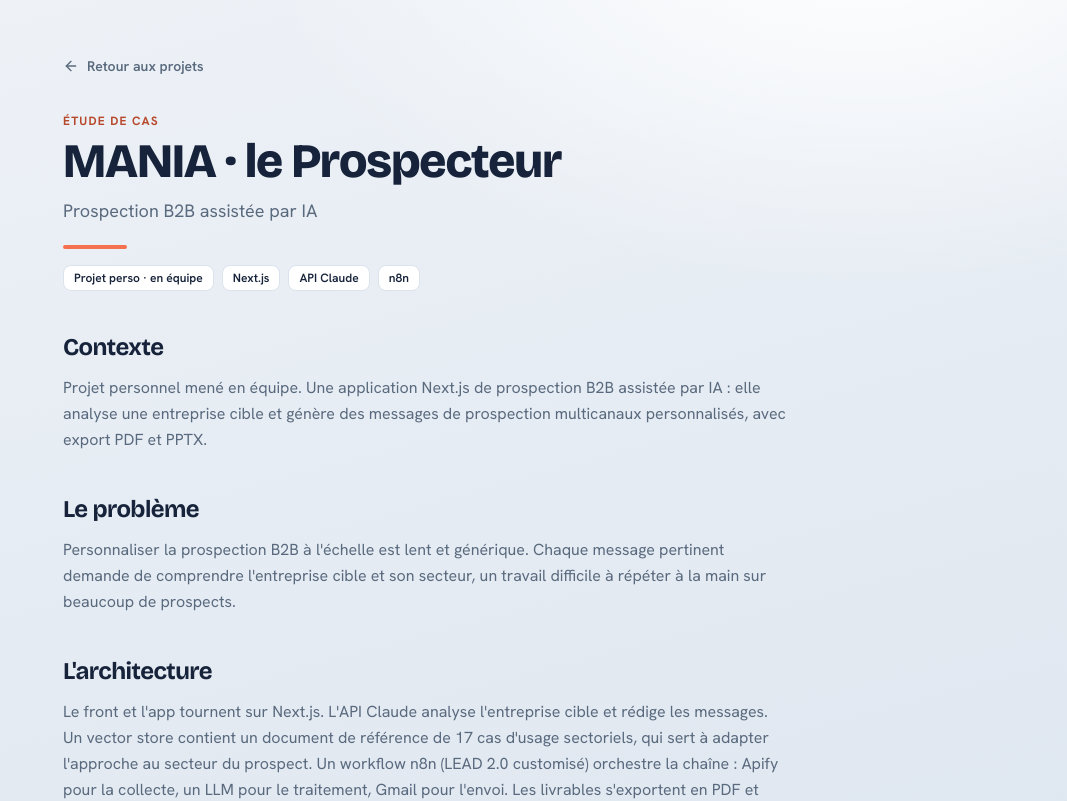
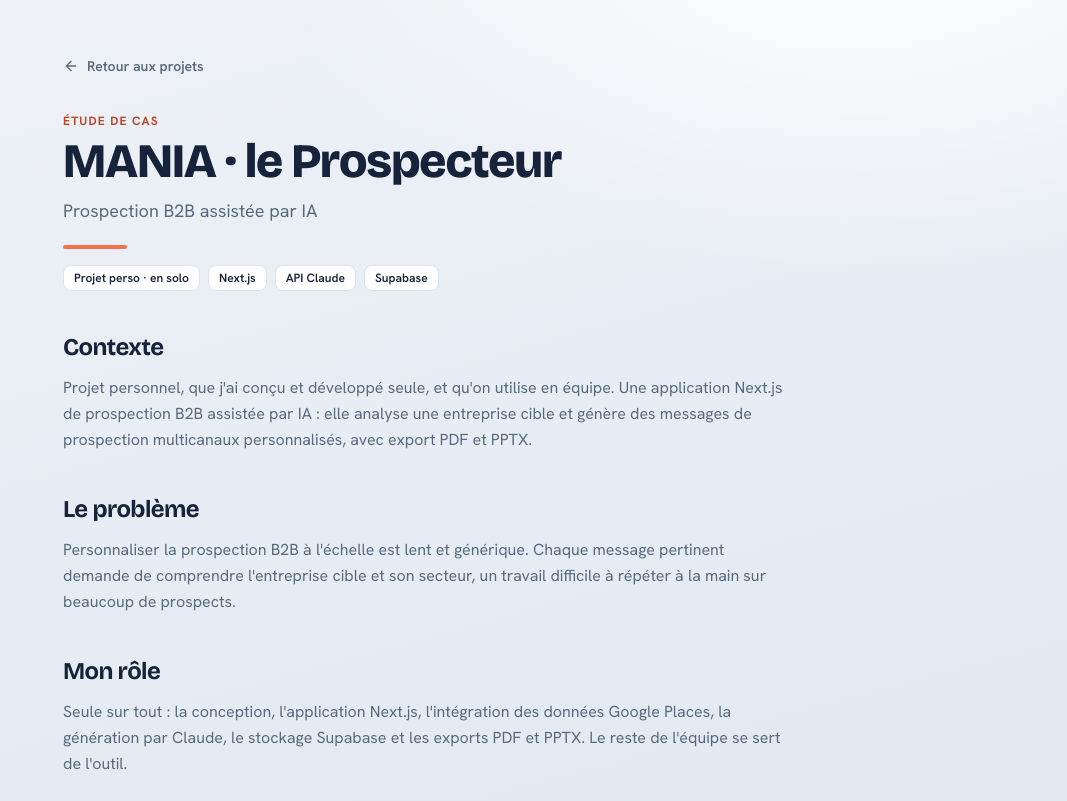
Before and after one commit to celiabd29/mon-portfolio, a React (Vite) app: page /projets/mania in a window 1280 px wide. Shown: the top 801 px of the page, without its empty margins (213-1280 px from the left). Built offline with nearby package versions, Linux system fonts and the light colour scheme.

Commit message:
Corrige les faits MANIA: pas de vector store (Google Places + Claude + Supabase), projet en solo, retire le stat '17 cas d'usage'

```diff
--- a/src/components/Impact.jsx
+++ b/src/components/Impact.jsx
@@ -6,7 +6,6 @@ const STATS = [
   { n: "37", label: "tests A/B terminés" },
   { n: "26", label: "idées en backlog" },
   { n: "4", label: "marques du groupe automatisées" },
-  { n: "17", label: "cas d'usage sectoriels (MANIA)" },
 ];
 
 export default function Impact() {
@@ -24,7 +23,7 @@ export default function Impact() {
           </p>
         </Reveal>
 
-        <div className="mt-12 grid grid-cols-2 gap-4 sm:grid-cols-3 md:grid-cols-5">
+        <div className="mt-12 grid grid-cols-2 gap-4 sm:grid-cols-2 md:grid-cols-4">
           {STATS.map((s) => (
             <Reveal key={s.label}>
               <div className="flex h-full flex-col rounded-2xl border border-line bg-surface p-5 shadow-[0_20px_44px_-32px_rgba(28,46,74,0.5)]">
--- a/src/components/ProjectsFeatured.jsx
+++ b/src/components/ProjectsFeatured.jsx
@@ -44,7 +44,7 @@ export default function ProjectsFeatured() {
           <Reveal className="md:col-span-2">
             <article className="rounded-3xl border border-line bg-surface p-7 shadow-[0_30px_60px_-40px_rgba(28,46,74,0.5)] md:p-9">
               <div className="flex flex-wrap items-center gap-3">
-                <Tag>Projet perso · en équipe</Tag>
+                <Tag>Projet perso · en solo</Tag>
                 <span className="text-xs font-semibold text-accent-ink">Étude de cas disponible</span>
               </div>
               <h3 className="mt-4 font-display text-2xl font-bold tracking-tight md:text-3xl">
@@ -52,11 +52,11 @@ export default function ProjectsFeatured() {
               </h3>
               <p className="mt-3 max-w-2xl leading-relaxed text-muted">
                 Application Next.js de prospection B2B assistée par IA. Elle
-                analyse une entreprise cible et génère des messages de prospection
-                multicanaux personnalisés, avec export PDF et PPTX. Un workflow
-                n8n orchestre la collecte, le traitement et l'envoi.
+                analyse une entreprise cible à partir des données Google Places et
+                génère avec Claude des messages de prospection multicanaux
+                personnalisés, avec export PDF et PPTX.
               </p>
-              <Stack items={["Next.js", "API Claude", "Vector store", "n8n", "Apify"]} />
+              <Stack items={["Next.js", "Google Places", "API Claude", "Supabase"]} />
               <Link
                 to="/projets/mania"
                 className="mt-6 inline-flex items-center gap-1.5 rounded-full bg-ink px-5 py-2.5 text-sm font-semibold text-white transition hover:bg-ink/90 active:scale-[0.98]"
--- a/src/pages/CaseStudy.jsx
+++ b/src/pages/CaseStudy.jsx
@@ -7,22 +7,26 @@ const CASES = {
   mania: {
     title: "MANIA · le Prospecteur",
     tagline: "Prospection B2B assistée par IA",
-    tags: ["Projet perso · en équipe", "Next.js", "API Claude", "n8n"],
+    tags: ["Projet perso · en solo", "Next.js", "API Claude", "Supabase"],
     sections: [
       {
         h: "Contexte",
-        p: "Projet personnel mené en équipe. Une application Next.js de prospection B2B assistée par IA : elle analyse une entreprise cible et génère des messages de prospection multicanaux personnalisés, avec export PDF et PPTX.",
+        p: "Projet personnel, que j'ai conçu et développé seule, et qu'on utilise en équipe. Une application Next.js de prospection B2B assistée par IA : elle analyse une entreprise cible et génère des messages de prospection multicanaux personnalisés, avec export PDF et PPTX.",
       },
       {
         h: "Le problème",
         p: "Personnaliser la prospection B2B à l'échelle est lent et générique. Chaque message pertinent demande de comprendre l'entreprise cible et son secteur, un travail difficile à répéter à la main sur beaucoup de prospects.",
       },
       {
+        h: "Mon rôle",
+        p: "Seule sur tout : la conception, l'application Next.js, l'intégration des données Google Places, la génération par Claude, le stockage Supabase et les exports PDF et PPTX. Le reste de l'équipe se sert de l'outil.",
+      },
+      {
         h: "L'architecture",
-        p: "Le front et l'app tournent sur Next.js. L'API Claude analyse l'entreprise cible et rédige les messages. Un vector store contient un document de référence de 17 cas d'usage sectoriels, qui sert à adapter l'approche au secteur du prospect. Un workflow n8n (LEAD 2.0 customisé) orchestre la chaîne : Apify pour la collecte, un LLM pour le traitement, Gmail pour l'envoi. Les livrables s'exportent en PDF et PPTX.",
+        p: "L'application tourne sur Next.js. Les données de l'entreprise cible viennent de Google Places. L'API Claude fait l'analyse et rédige les messages personnalisés. Supabase stocke les prospects et l'état. Les livrables s'exportent en PDF et PPTX. Pas de vector store ni d'embeddings : les informations utiles (secteur, taille, activité) sont déjà structurées, donc je les récupère directement plutôt que de faire de la recherche sémantique.",
       },
     ],
-    pending: ["Mon rôle", "Les arbitrages techniques", "Ce que j'en retire"],
+    pending: ["Les arbitrages techniques", "Ce que j'en retire"],
   },
 };
 
```
